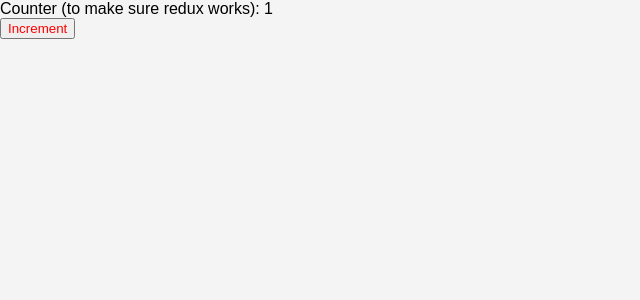
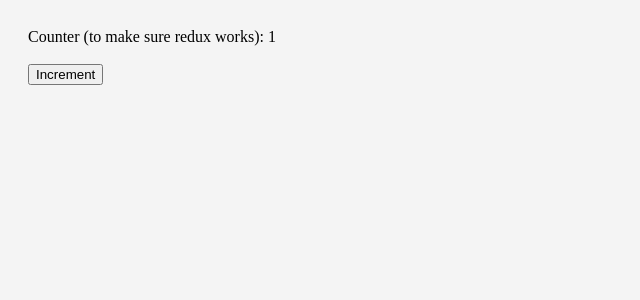
Before and after one commit to saisun229/okCupidTakeHome, a React (Create React App) app: page / in a window 1280 px wide. Shown: the top 300 px of the page, without its empty margins (0-640 px from the left). Built offline with nearby package versions, Linux system fonts and the light colour scheme.

Commit message:
tabs to spaces, remove unused prop, remove some html and css

```diff
--- a/src/components/App.js
+++ b/src/components/App.js
@@ -1,5 +1,4 @@
 import React from "react";
-import PropTypes from "prop-types";
 import { connect } from "react-redux";
 import { increment } from "../madlibs";
 
@@ -8,13 +7,12 @@ require("./App.scss");
 const App = ({ counter, increment }) => {
   return (
     <div className="match-area">
-			<p>Counter (to make sure redux works): {counter}</p>
-
-			<p>
+      Counter (to make sure redux works): {counter}
+      <br />
+      <br />
       <button onClick={increment}>
         Increment
       </button>
-			</p>
     </div>
   )
 }
--- a/src/components/App.scss
+++ b/src/components/App.scss
@@ -1,21 +1,4 @@
 body {
-	background: #f4f4f4;
-	padding: 0;
-	margin: 0;
-	font-family: sans-serif;
+  background: #f4f4f4;
+  padding: 20px;
 }
-
-p {
-	margin: 0;
-	padding: 0;
-}
-
-a {
-	&:hover {
-		cursor: pointer;
-	}
-}
-
-button {
-  color: red;
-}
--- a/src/index.js
+++ b/src/index.js
@@ -7,8 +7,8 @@ import { reducer } from "./madlibs";
 import App from "./components/App";
 
 const store = createStore(
-	reducer,
-	window.__REDUX_DEVTOOLS_EXTENSION__ && window.__REDUX_DEVTOOLS_EXTENSION__()
+  reducer,
+  window.__REDUX_DEVTOOLS_EXTENSION__ && window.__REDUX_DEVTOOLS_EXTENSION__()
 );
 
 ReactDOM.render(
```
Also changed, not shown: 1 other file (tests, documents, lock files or other folders). Lines whose indentation alone changed are shown as unchanged.
